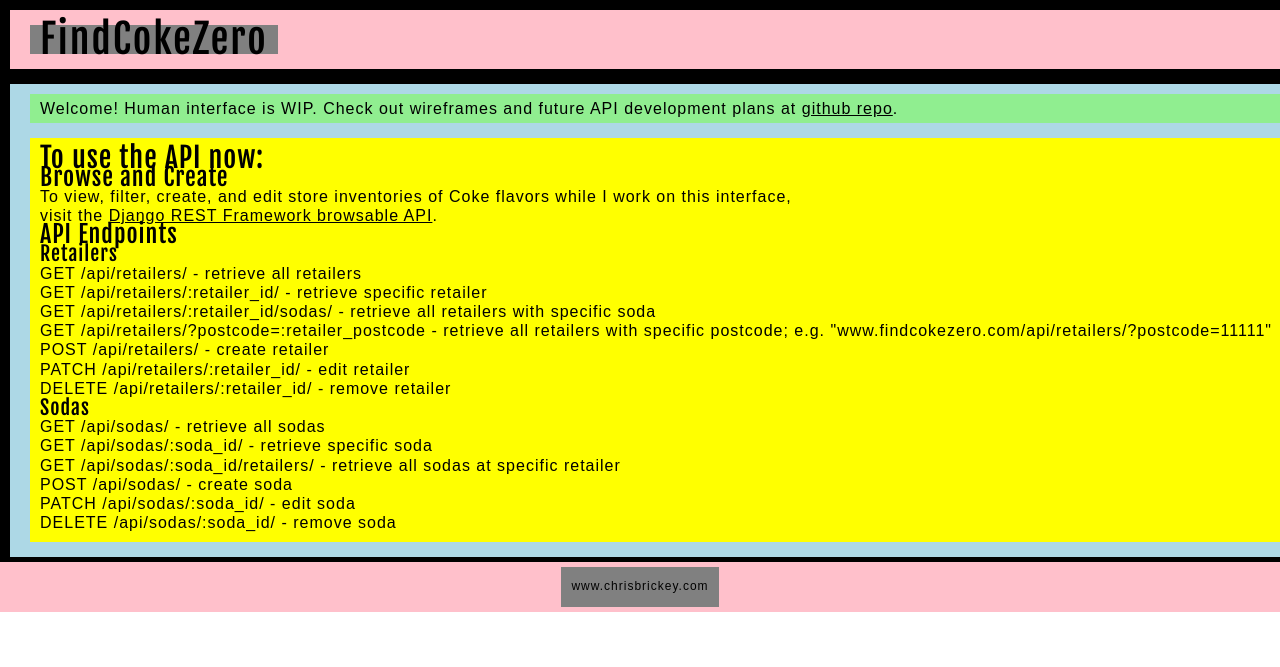
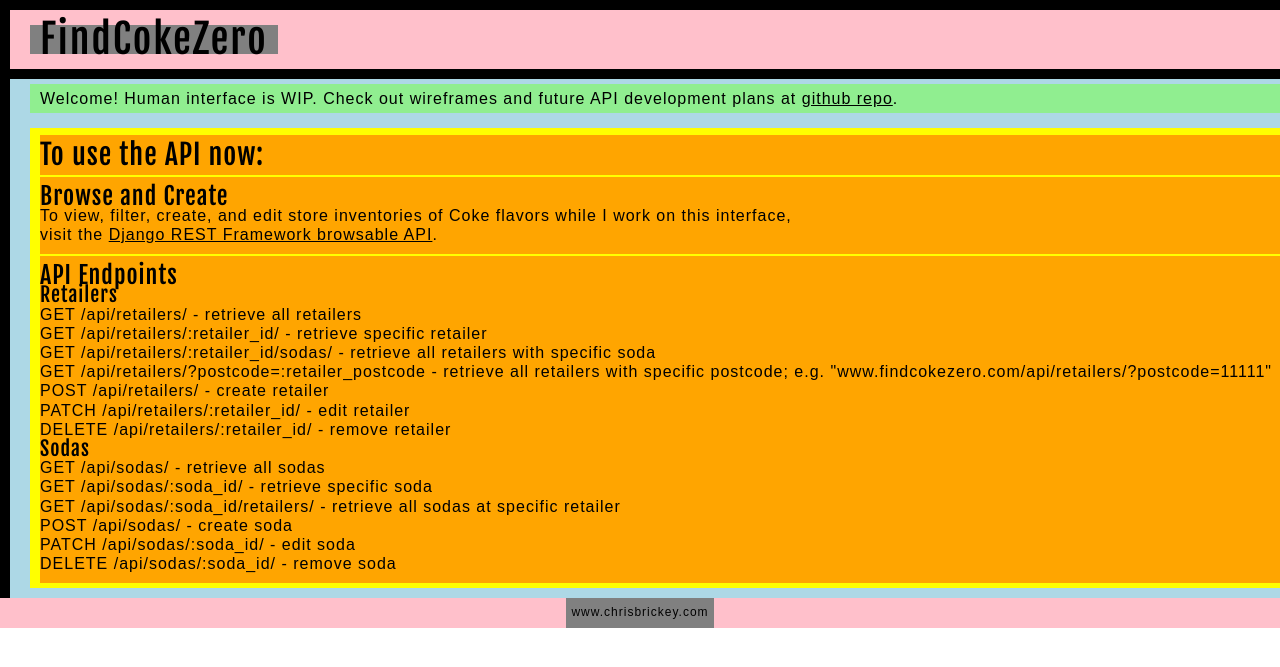
Before and after one commit to chrisbrickey/findcokezero, a Django app: page / in a window 1280 px wide. Shown: the top 667 px of the page. Run offline with Django 3.2, Linux system fonts and the light colour scheme; some web fonts are replaced.

Commit message:
improve spacing overall

```diff
--- a/app1_findcokezero/templates/index.html
+++ b/app1_findcokezero/templates/index.html
@@ -37,21 +37,24 @@
                 </div>
 
                 <div id="api">
+                    <div class="apiSubSection">
                         <h2>To use the API now:</h2>
+                    </div>
 
+                    <div class="apiSubSection">
                         <h3>Browse and Create</h3>
 
                         <p>To view, filter, create, and edit store inventories of Coke flavors while I work on this interface, </p>
                         <p> visit the
                             <a href="https://www.findcokezero.com/api/" target="_blank">Django REST Framework browsable API</a>.
                         </p>
+                    </div>
 
+                    <div class="apiSubSection">
 
-                    <div>
                         <h3>API Endpoints</h3>
 
-                        <div>
-
+                        <div id="tableContainer">
                             <ul><h4>Retailers</h4>
                                 <li>GET /api/retailers/ - retrieve all retailers</li>
                                 <li>GET /api/retailers/:retailer_id/ - retrieve specific retailer</li>
@@ -70,9 +73,10 @@
                                 <li>PATCH /api/sodas/:soda_id/ - edit soda</li>
                                 <li>DELETE /api/sodas/:soda_id/ - remove soda</li>
                             </ul>
+                        </div>
 
                     </div>
-                    </div>
+
 
                 </div>
 
--- a/findcoke1/static/css/main.css
+++ b/findcoke1/static/css/main.css
@@ -137,7 +137,7 @@
 #head {
   background-color: pink;
   width: 100%;
-  margin: 5px 10px 5px 10px;
+  margin: 0px 10px 0px 10px;
   padding: 5px 10px 5px 10px;
   display: flex;
   flex-direction: row;
@@ -157,7 +157,7 @@
 #landingPage {
   background-color: lightblue;
   width: 100%;
-  margin: 5px 10px 5px 10px;
+  margin: 0px 10px 0px 10px;
   padding: 5px 10px 5px 10px;
 
   flex: 1;
@@ -168,24 +168,30 @@
   align-items: left;
 }
 
-#temp {
-  background-color: lightgreen;
-  margin: 5px 10px 5px 10px;
-  padding: 5px 10px 5px 10px;
-}
-
-#api {
-  background-color: yellow;
-  margin: 10px;
-  padding: 10px;
-}
-
 #landingPage a {
   text-decoration: underline;
   color: black;
   &:hover {
     cursor: pointer;
   }
+}
+
+#temp {
+  background-color: lightgreen;
+  margin: 0px 10px 0px 10px;
+  padding: 5px 10px 5px 10px;
+}
+
+#api {
+  background-color: yellow;
+  margin: 15px 10px 5px 10px;
+  padding: 5px 10px 5px 10px;
+}
+
+.apiSubSection {
+  background-color: orange;
+  margin: 2px 0px 0px 0px;
+  padding: 10px 0px 10px 0px;
 }
 
 #foot {
@@ -201,8 +207,8 @@
 
 #footline {
   background-color: gray;
-  margin: 5px 10px 5px 10px;
-  padding: 10px;
+  margin: 0px 10px 0px 10px;
+  padding: 5px;
   diplay: flex;
 }
 
```
Lines whose indentation alone changed are shown as unchanged.
